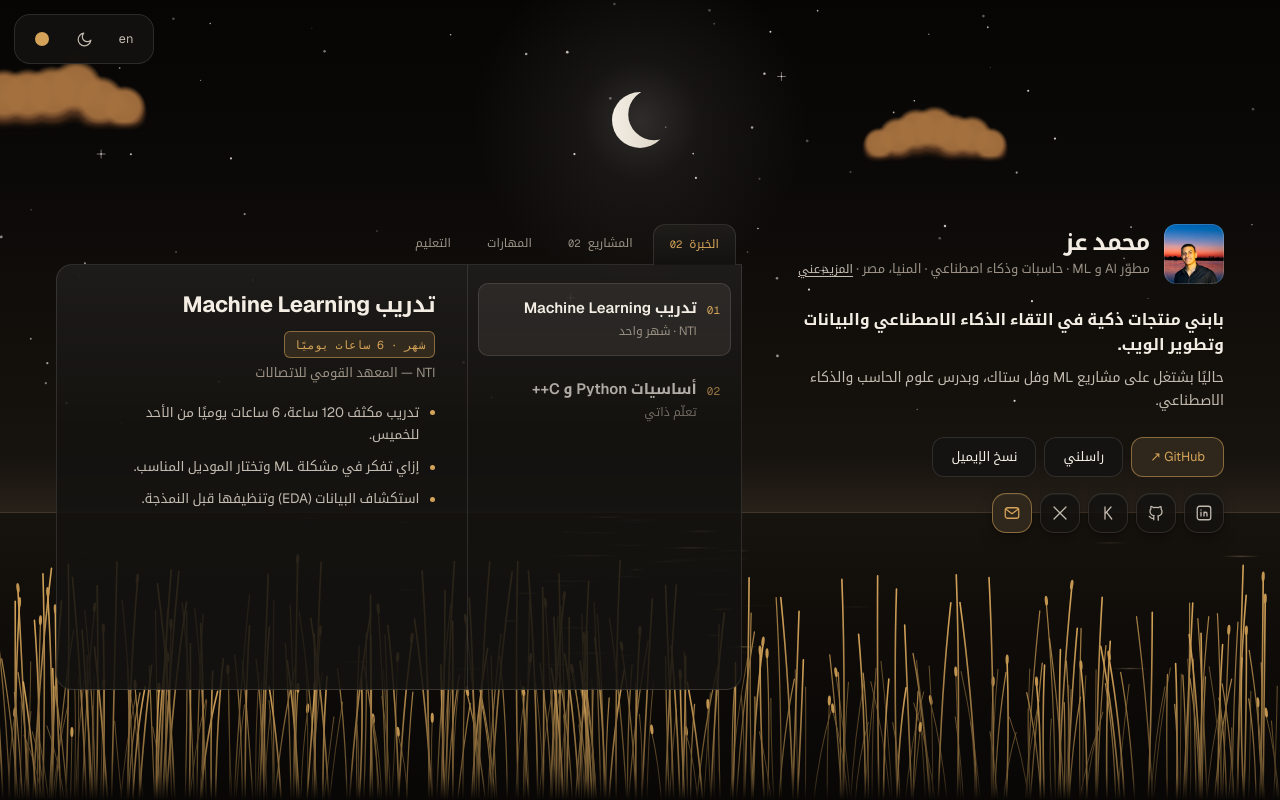
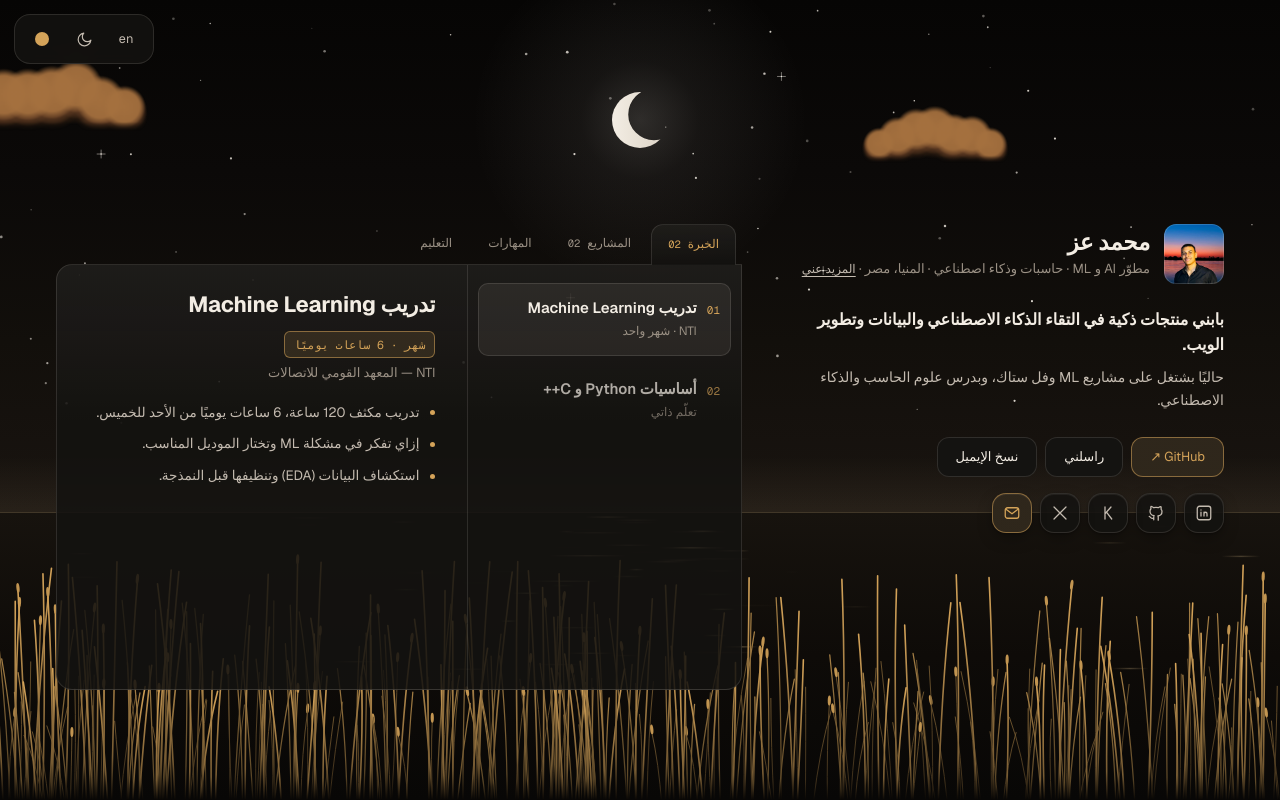
Before and after one commit to mohamedezzmnu/Portfolio_me, a plain HTML site: page index.html in a window 1280 px wide. Both pictures are taken after a click on the button "Switch language". Drawn offline with nearby package versions, Linux system fonts and the light colour scheme.

Commit message:
Update Arabic font-family in CSS

```diff
--- a/style.css
+++ b/style.css
@@ -21,7 +21,7 @@
 *{box-sizing:border-box;margin:0;padding:0}
 html{background:var(--bg)}
 body{font-family:var(--sans);font-size:16px;line-height:1.55;color:var(--ink);background:transparent;-webkit-font-smoothing:antialiased;min-height:100vh;overflow:hidden;transition:color .22s}
-html[lang="ar"] body{line-height:1.7;font-family:'Geist','Noto Kufi Arabic',ui-sans-serif,system-ui,'Segoe UI',sans-serif}
+html[lang="ar"] body{line-height:1.7;font-family:'Geist',ui-sans-serif,system-ui,'Segoe UI',sans-serif}
 button{font:inherit;color:inherit;background:none;border:0;cursor:pointer}
 a{color:inherit;text-decoration:none}
 :focus-visible{outline:2px solid var(--accent);outline-offset:2px;border-radius:6px}
```
